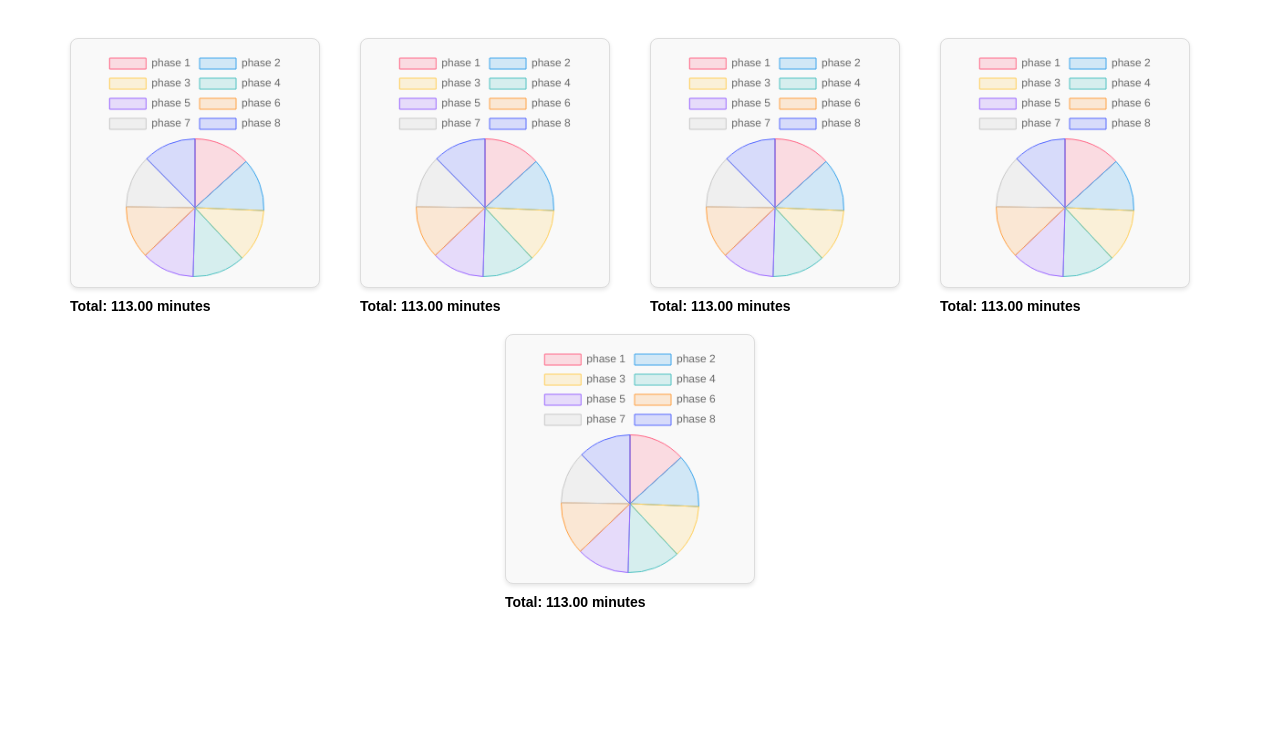
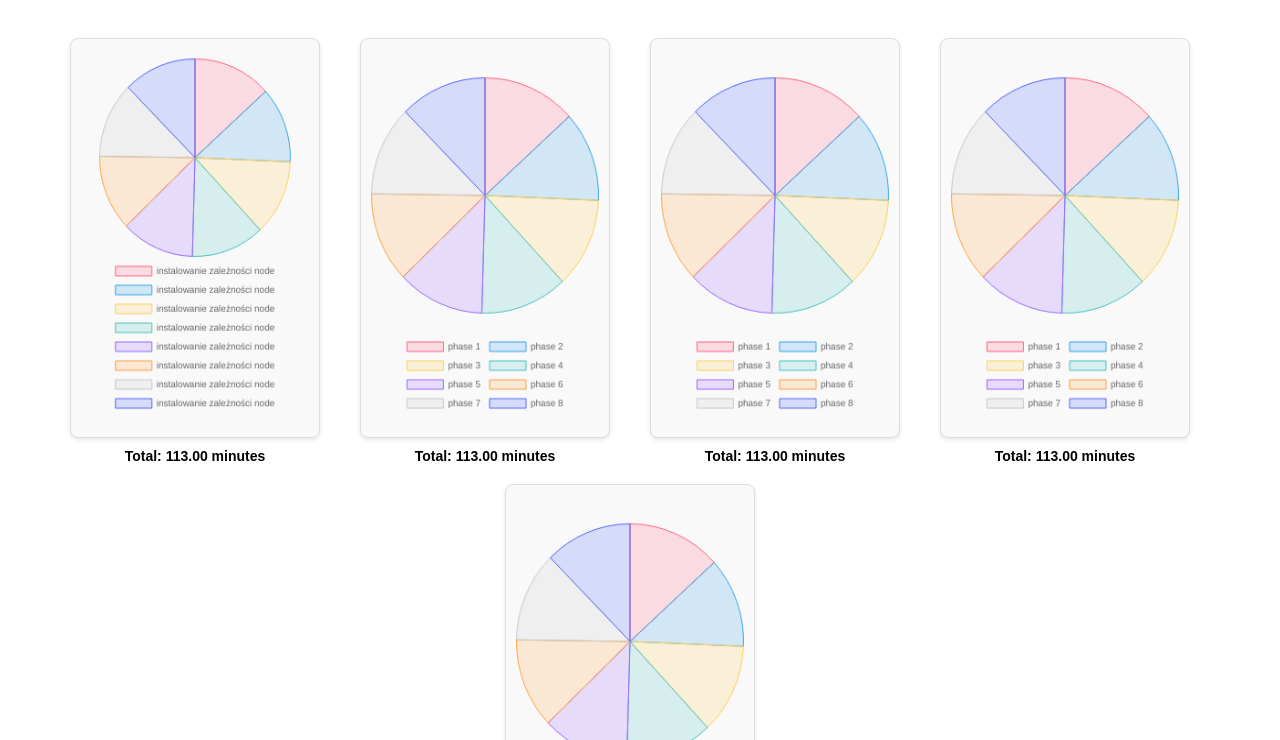
Before and after one commit to neu5/extract-logs, a website built with Vite: page src/index.html in a window 1280 px wide. Shown: the part 60-800 px from the top of the page. Built offline with nearby package versions, Linux system fonts and the light colour scheme.

Commit message:
Make char pie looking good for long labels

```diff
--- a/public/logData/logData1.json
+++ b/public/logData/logData1.json
@@ -1,34 +1,34 @@
 [
   {
-    "phase": "phase 1",
+    "phase": "instalowanie zależności node",
     "duration": 15
   },
   {
-    "phase": "phase 2",
+    "phase": "instalowanie zależności node",
     "duration": 14
   },
   {
-    "phase": "phase 3",
+    "phase": "instalowanie zależności node",
     "duration": 14
   },
   {
-    "phase": "phase 4",
+    "phase": "instalowanie zależności node",
     "duration": 14
   },
   {
-    "phase": "phase 5",
+    "phase": "instalowanie zależności node",
     "duration": 14
   },
   {
-    "phase": "phase 6",
+    "phase": "instalowanie zależności node",
     "duration": 14
   },
   {
-    "phase": "phase 7",
+    "phase": "instalowanie zależności node",
     "duration": 14
   },
   {
-    "phase": "phase 8",
+    "phase": "instalowanie zależności node",
     "duration": 14
   }
 ]
--- a/src/main.js
+++ b/src/main.js
@@ -58,9 +58,15 @@ function createChart(chartId, logData) {
     },
     options: {
       responsive: true,
+      maintainAspectRatio: false,
       plugins: {
         legend: {
-          position: "top",
+          position: "bottom",
+          labels: {
+            font: {
+              size: 10,
+            },
+          },
         },
         tooltip: {
           callbacks: {
@@ -68,6 +74,12 @@ function createChart(chartId, logData) {
               return `${context.label}: ${context.raw.toFixed(2)} minutes`;
             },
           },
+        },
+      },
+      layout: {
+        padding: {
+          top: 10,
+          bottom: 10,
         },
       },
     },
--- a/src/styles.css
+++ b/src/styles.css
@@ -29,12 +29,14 @@ canvas {
   box-shadow: 0 2px 4px rgba(0, 0, 0, 0.1);
   padding: 10px;
   max-width: 250px;
-  max-height: 250px;
+  max-height: 400px;
 }
 
 .chart-container {
   display: inline-block;
   margin-right: 20px;
+  vertical-align: top;
+  text-align: center; /* Center align text within the container */
 }
 
 .chart-sum {
@@ -42,3 +44,10 @@ canvas {
   font-size: 14px;
   font-weight: bold;
 }
+
+.chart-canvas {
+  max-width: 250px;
+  max-height: 400px;
+  width: 100%; /* Ensure it scales down properly */
+  height: 100%; /* Ensure it scales down properly */
+}
```
